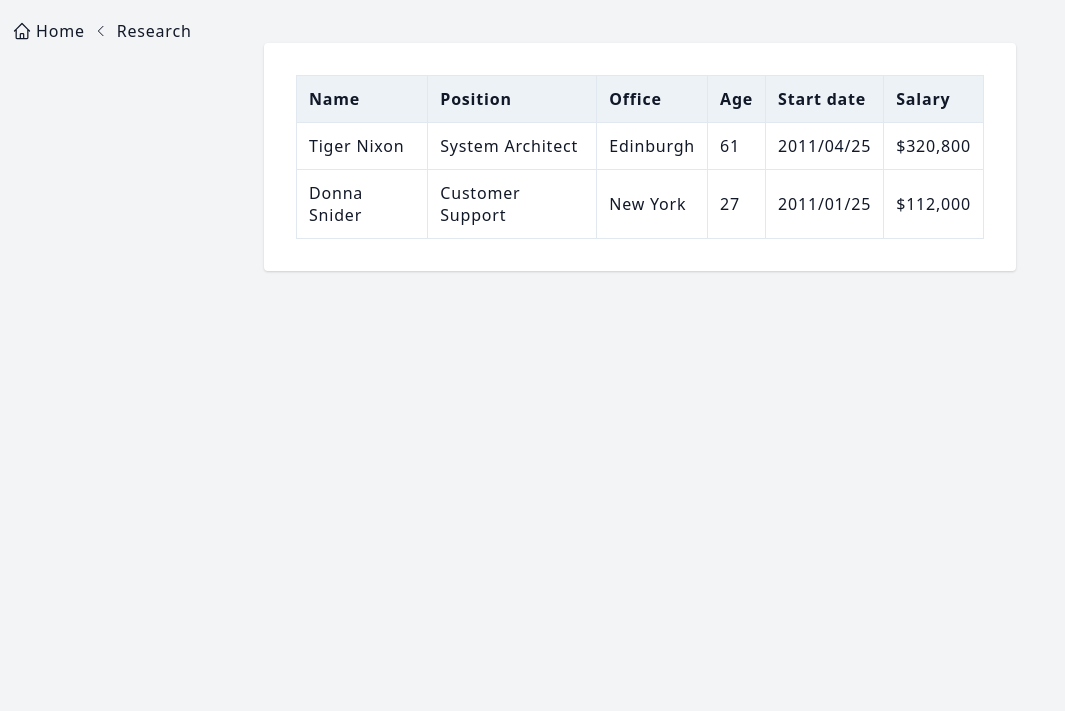
After one commit to rushiii3/KETS, a PHP site: page /patent.php in a window 1280 px wide. The commit adds this page. Shown: the part 89-800 px from the top of the page, without its empty margins (0-1065 px from the left). Run offline with PHP 8.4, Linux system fonts and the light colour scheme.

Commit message:
publication and patent page added

```diff
--- /dev/null
+++ b/College/src/main/Components/Research_tab/patent.php
@@ -0,0 +1,154 @@
+ <div>
+     <div class="relative isolate flex flex-col overflow-hidden py-2 md:h-[25rem] h-[15rem] mx-auto w-full items-center justify-center">
+         <img src="../../../assests/college.png" alt="" class="absolute inset-0 -z-10 h-full w-full object-cover" />
+         <div class="absolute inset-0 -z-10 bg-gradient-to-t from-gray-800 via-gray-900/10"></div>
+         <div class="absolute inset-0 -z-10 rounded-2xl ring-1 ring-inset ring-white/10"></div>
+         <div class="text-center z-1" data-aos="fade-up">
+             <h1 class="md:text-7xl text-5xl font-bold tracking-tight text-white sm:text-6xl text-center px-[20px]">
+                 Patents
+             </h1>
+         </div>
+
+     </div>
+
+ </div>
+
+
+
+ <script>
+     document.getElementById('menu-button').addEventListener('click', function() {
+         var navbar = document.getElementById('navbar-cta');
+         navbar.classList.toggle('hidden');
+     });
+ </script>
+
+ <!-- Component: Flat breadcrumb with text & leading icon -->
+ <nav aria-label="Breadcrumb" class="pl-3 mt-5 dark:bg-black dark:text-white " id="Breadcrumb" data-aos="fade-right">
+     <ol class="flex items-stretch gap-2 list-none">
+         <li class="flex items-center gap-2">
+             <a href="#" class="flex max-w-[20ch] items-center gap-1 truncate whitespace-nowrap text-slate-700 transition-colors hover:text-emerald-500">
+                 <svg xmlns="http://www.w3.org/2000/svg" class="w-5 h-5" fill="none" viewBox="0 0 24 24" stroke="currentColor" stroke-width="1.5" aria-hidden="true" aria-labelledby="title-01 description-01" role="link">
+                     <title id="title-01">Home</title>
+                     <desc id="description-01">
+                         Home button indicating the homepage of the website.
+                     </desc>
+                     <path stroke-linecap="round" stroke-linejoin="round" d="M3 12l2-2m0 0l7-7 7 7M5 10v10a1 1 0 001 1h3m10-11l2 2m-2-2v10a1 1 0 01-1 1h-3m-6 0a1 1 0 001-1v-4a1 1 0 011-1h2a1 1 0 011 1v4a1 1 0 001 1m-6 0h6" />
+                 </svg>
+                 <span class="hidden md:block">Home</span>
+             </a>
+             <svg xmlns="http://www.w3.org/2000/svg" class="flex-none w-4 h-4 transition-transform stroke-slate-700 md:rotate-180" fill="none" viewBox="0 0 24 24" stroke="currentColor" stroke-width="1.5" aria-hidden="true" aria-labelledby="title-02 description-02" role="graphics-symbol">
+                 <title id="title-02">Arrow</title>
+                 <desc id="description-02">
+                     Arrow icon that points to the next page in big screen resolution sizes
+                     and previous page in small screen resolution sizes.
+                 </desc>
+                 <path stroke-linecap="round" stroke-linejoin="round" d="M15 19l-7-7 7-7" />
+             </svg>
+         </li>
+         <li class="flex items-center flex-1 gap-2">
+             <a href="#" aria-current="page" class="pointer-events-none max-w-[20ch] truncate whitespace-nowrap text-slate-400">Research</a>
+
+         </li>
+     </ol>
+ </nav>
+ <!DOCTYPE html>
+<html lang="en" class="antialiased">
+
+<head>
+    <meta charset="UTF-8">
+    <meta name="viewport" content="width=device-width, initial-scale=1.0">
+    <meta http-equiv="X-UA-Compatible" content="ie=edge">
+    <title>Responsive Table</title>
+    <link href="https://unpkg.com/tailwindcss@2.2.19/dist/tailwind.min.css" rel="stylesheet">
+    <style>
+        .table-auto {
+            width: 100%;
+            border-collapse: collapse;
+        }
+
+        .table-auto th,
+        .table-auto td {
+            padding: 0.75rem;
+            border: 1px solid #e2e8f0;
+            text-align: left;
+        }
+
+        .table-auto th {
+            background-color: #edf2f7;
+        }
+
+        @media (max-width: 640px) {
+            .table-auto thead {
+                display: none;
+            }
+
+            .table-auto tbody,
+            .table-auto tr,
+            .table-auto td {
+                display: block;
+                width: 100%;
+            }
+
+            .table-auto tr {
+                margin-bottom: 0.625rem;
+            }
+
+            .table-auto td {
+                text-align: right;
+                padding-left: 50%;
+                position: relative;
+            }
+
+            .table-auto td::before {
+                content: attr(data-label);
+                position: absolute;
+                left: 0;
+                width: 50%;
+                padding-left: 0.75rem;
+                text-align: left;
+                font-weight: bold;
+            }
+        }
+    </style>
+</head>
+
+<body class="bg-gray-100 text-gray-900 tracking-wider leading-normal">
+    <div class="container w-full md:w-4/5 xl:w-3/5 mx-auto px-2">
+
+        <div id='recipients' class="p-8 mt-6 lg:mt-0 rounded shadow bg-white">
+            <table class="table-auto">
+                <thead>
+                    <tr>
+                        <th>Name</th>
+                        <th>Position</th>
+                        <th>Office</th>
+                        <th>Age</th>
+                        <th>Start date</th>
+                        <th>Salary</th>
+                    </tr>
+                </thead>
+                <tbody>
+                    <tr>
+                        <td data-label="Name">Tiger Nixon</td>
+                        <td data-label="Position">System Architect</td>
+                        <td data-label="Office">Edinburgh</td>
+                        <td data-label="Age">61</td>
+                        <td data-label="Start date">2011/04/25</td>
+                        <td data-label="Salary">$320,800</td>
+                    </tr>
+                    <!-- More rows here -->
+                    <tr>
+                        <td data-label="Name">Donna Snider</td>
+                        <td data-label="Position">Customer Support</td>
+                        <td data-label="Office">New York</td>
+                        <td data-label="Age">27</td>
+                        <td data-label="Start date">2011/01/25</td>
+                        <td data-label="Salary">$112,000</td>
+                    </tr>
+                </tbody>
+            </table>
+        </div>
+    </div>
+</body>
+
+</html>
--- a/College/src/main/Components/Research_tab/research_home.php
+++ b/College/src/main/Components/Research_tab/research_home.php
@@ -281,7 +281,7 @@
                      </div>
                  </div>
              </div>
-             <div class="text-center mt-10 w-full  mx-auto"> <button type="button" class="mx-auto text-white bg-gradient-to-br from-purple-600 to-blue-500 hover:bg-gradient-to-bl focus:ring-4 focus:outline-none focus:ring-blue-300 dark:focus:ring-blue-800 font-medium rounded-lg text-sm px-5 py-2.5 text-center me-2 mb-2">Click for more Details </button></div>
+             <div class="text-center mt-10 w-full  mx-auto"> <button type="button" class="mx-auto text-white bg-gradient-to-br from-purple-600 to-blue-500 hover:bg-gradient-to-bl focus:ring-4 focus:outline-none focus:ring-blue-300 dark:focus:ring-blue-800 font-medium rounded-lg text-sm px-5 py-2.5 text-center me-2 mb-2" onclick="window.location.href='publication.php'">Click for more Details </button></div>
 
          </div>
      </div>
@@ -314,7 +314,7 @@
                      </div>
                  </div>
              </div>
-             <div class="text-center mt-10 w-full  mx-auto"> <button type="button" class="mx-auto text-white bg-gradient-to-br from-purple-600 to-blue-500 hover:bg-gradient-to-bl focus:ring-4 focus:outline-none focus:ring-blue-300 dark:focus:ring-blue-800 font-medium rounded-lg text-sm px-5 py-2.5 text-center me-2 mb-2">View Patents </button></div>
+             <div class="text-center mt-10 w-full  mx-auto"> <button type="button" class="mx-auto text-white bg-gradient-to-br from-purple-600 to-blue-500 hover:bg-gradient-to-bl focus:ring-4 focus:outline-none focus:ring-blue-300 dark:focus:ring-blue-800 font-medium rounded-lg text-sm px-5 py-2.5 text-center me-2 mb-2" onclick="window.location.href='patent.php'">View Patents </button></div>
          </div>
      </div>
  </section>
```
Also changed, not shown: College/src/main/Components/Research_tab/publication.php (added, +89 -0 lines), College/src/main/Pages/Research_tab/patent.php (added, +23 -0 lines), College/src/main/Pages/Research_tab/publication.php (added, +23 -0 lines).
